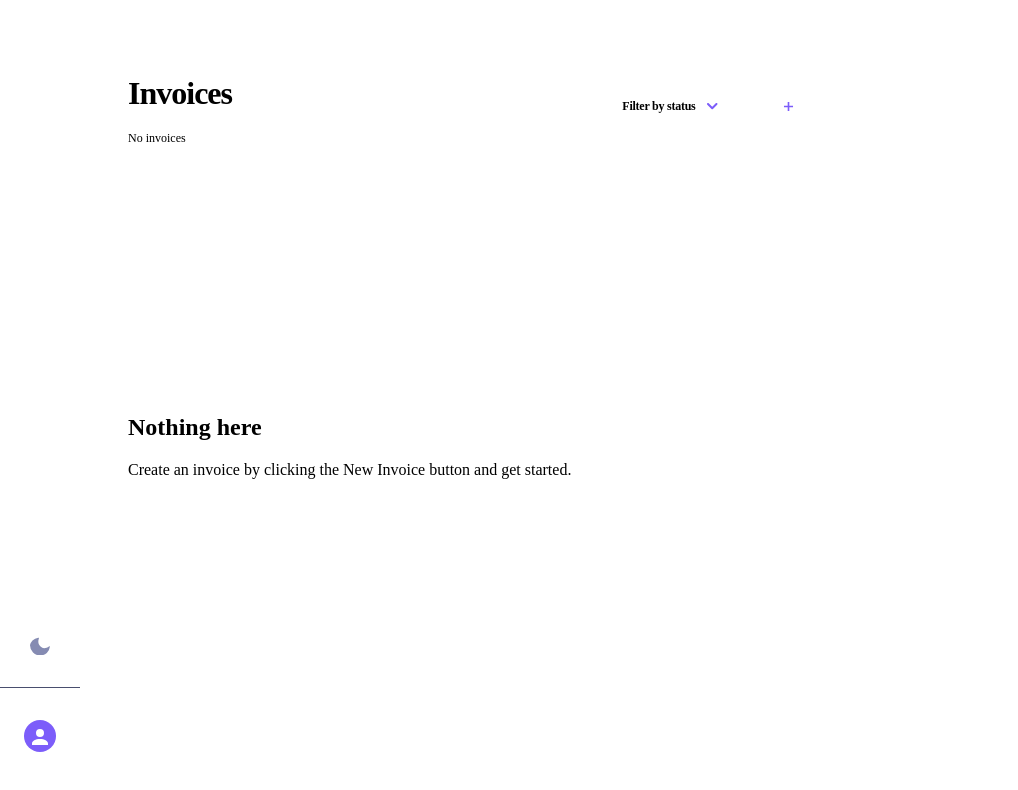
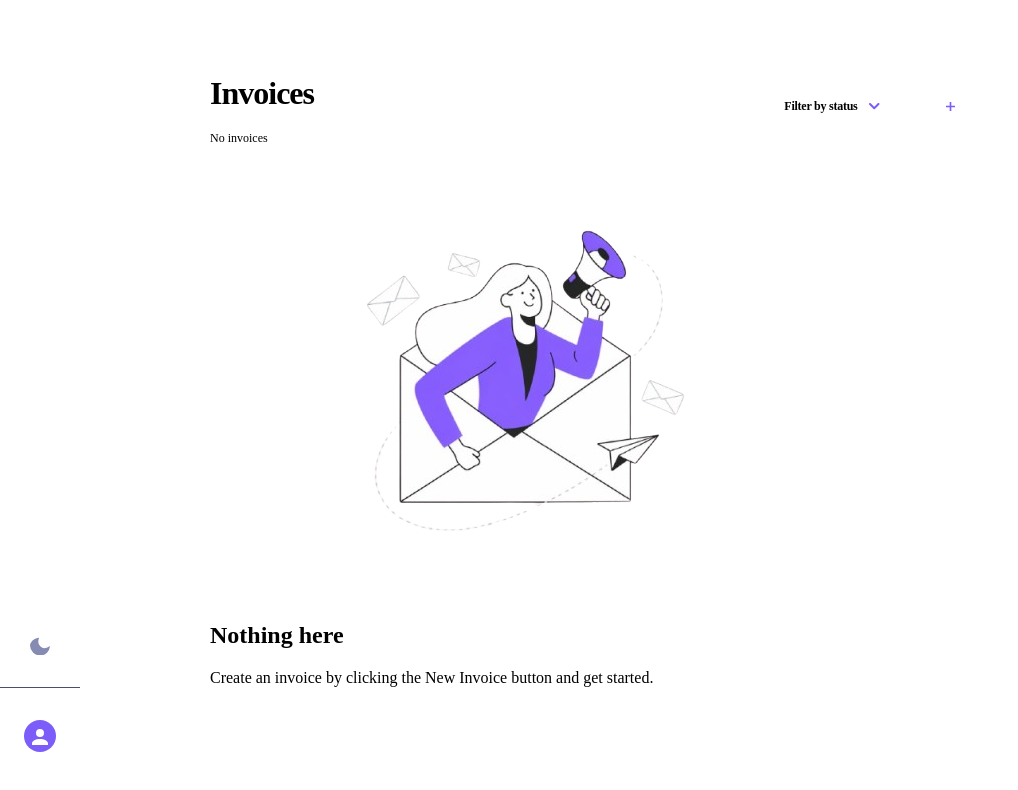
Before and after one commit to Josh-codes165/HNG-TASK-2, a React (Vite) app: page /invoices in a window 1280 px wide. Shown: the top 790 px of the page, without its empty margins (0-1018 px from the left). Built offline with nearby package versions, Linux system fonts and the light colour scheme; the HTML template or start-up script is replaced by a standard one.

Commit message:
Joshua Commit

```diff
--- a/src/components/EmptyState.jsx
+++ b/src/components/EmptyState.jsx
@@ -1,24 +1,15 @@
+import None from "../assets/None.png"
+
 export default function EmptyState({ isFiltered }) {
   return (
     <div className="empty-state" role="status" aria-live="polite">
-      <svg
-        className="empty-state__illustration"
-        xmlns="http://www.w3.org/2000/svg"
-        width="242"
-        height="200"
+      <img src={None} alt=""
+      // width="242"
+        // height="200"
         viewBox="0 0 242 200"
         aria-hidden="true"
-      >
-        <g fill="none" fillRule="evenodd">
-          <circle cx="121" cy="100" r="80" fill="var(--color-card)" />
-          <g fillRule="nonzero">
-            <path d="M121 60l-30 20v40l30 20 30-20V80z" fill="var(--color-purple)" opacity=".1" />
-            <path d="M121 60l30 20-30 20-30-20z" fill="var(--color-purple)" opacity=".5" />
-            <path d="M91 80v40l30 20V100z" fill="var(--color-purple)" opacity=".3" />
-            <path d="M151 80v40l-30 20V100z" fill="var(--color-purple)" />
-          </g>
-        </g>
-      </svg>
+        className="empty-state__illustration"
+        />
 
       <h2 className="empty-state__title">Nothing here</h2>
       <p className="empty-state__text">
--- a/src/components/Layout.css
+++ b/src/components/Layout.css
@@ -5,11 +5,25 @@
 
 .layout__content {
   flex: 1;
-  margin-left: 80px; /* same as sidebar width */
   padding: 3rem 2.5rem;
-  max-width: 780px;
+  max-width: 860px;
   width: 100%;
-  margin-right: auto;
+  margin: 0 auto;
+}
+
+/* Mobile */
+@media (max-width: 767px) {
+  .layout__content {
+    margin-top: 72px;
+    padding: 2rem 1.5rem;
+  }
+}
+
+/* Tablet */
+@media (min-width: 768px) and (max-width: 1023px) {
+  .layout__content {
+    padding: 3rem;
+  }
 }
 
 /* Mobile */
```
